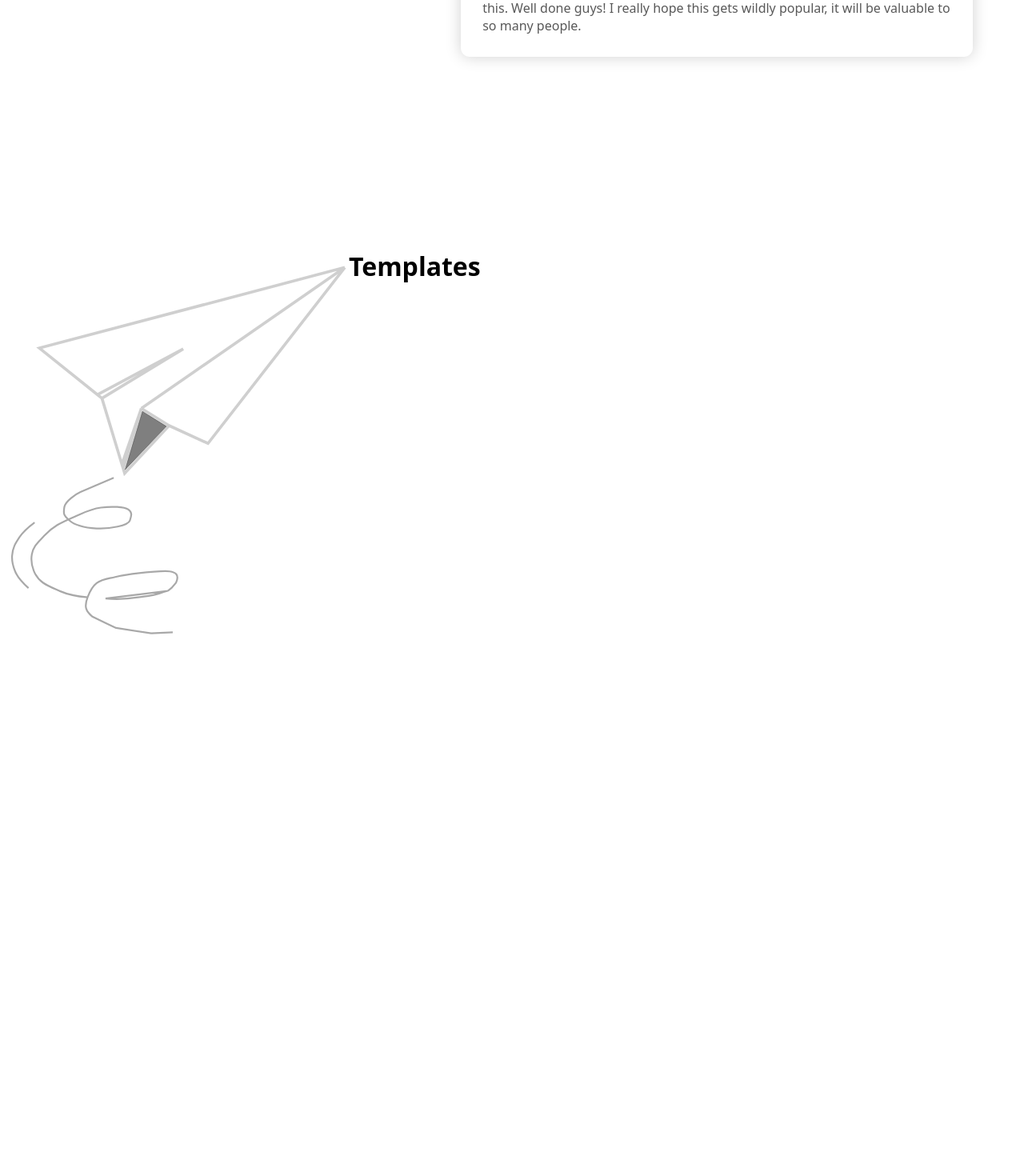
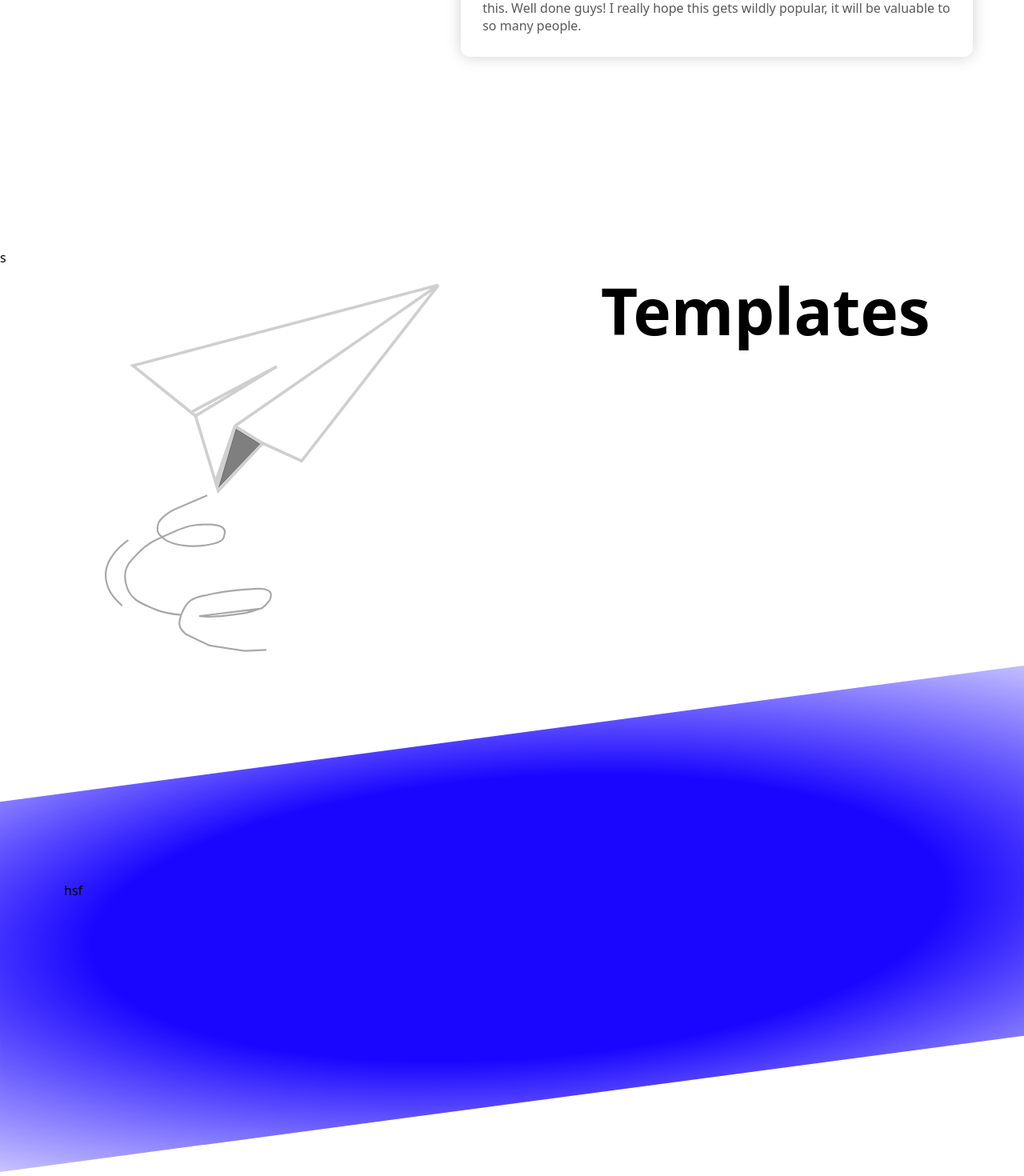
Before and after one commit to soumen974/WorkFolio, a React (Create React App) app: page / in a window 1280 px wide. Shown: the part 1569-3039 px from the top of the page at 80% size. Before the commit the page ends 2379 px from the top, so only its background shows below. Built offline with nearby package versions, Linux system fonts and the light colour scheme.

Commit message:
background to section03

```diff
--- a/src/Components/Section03.css
+++ b/src/Components/Section03.css
@@ -1,6 +1,24 @@
 .Section03{
     margin-top: 15rem;
 }
-.Templete_head{
+.Templates_head{
     display: flex;
+    justify-content:space-evenly;
+    gap: 5rem;
 }
+.Templates_head h1{
+    font-size: 5rem;
+}
+
+
+.back_templetes img{
+    width: 100%;
+    position: static;
+    z-index: -2;
+}
+
+.showTemplates{
+    z-index: 0;
+    margin-top: -28rem;
+    padding: 5rem;
+}
--- a/src/Components/Section03.jsx
+++ b/src/Components/Section03.jsx
@@ -1,12 +1,13 @@
 import React from 'react'
 import "./Section03.css"
 import AeroplinVector from "./Images/aeroPlainVector.svg"
+import TemplBack from "./Images/Templt_back.svg";
 export default function Section03() {
   return (
     <>
-    <div className="Section03">
+    <div className="Section03">s
 
-       <div className="Templete_head">
+       <div className="Templates_head">
 
         <div className="areroPlainVector">
             <img src={AeroplinVector} alt="" />
@@ -15,8 +16,11 @@ export default function Section03() {
        </div>
 
         <div className="back_templetes">
-            <div className="showTemplets">
-                <div className="templet"></div>
+            <img src={TemplBack} alt="" />
+            <div className="showTemplates">
+                <div className="templates">
+                    hsf
+                </div>
             </div>
         </div>
 
```
Also changed, not shown: src/Components/Images/Templt_back.svg (added).
